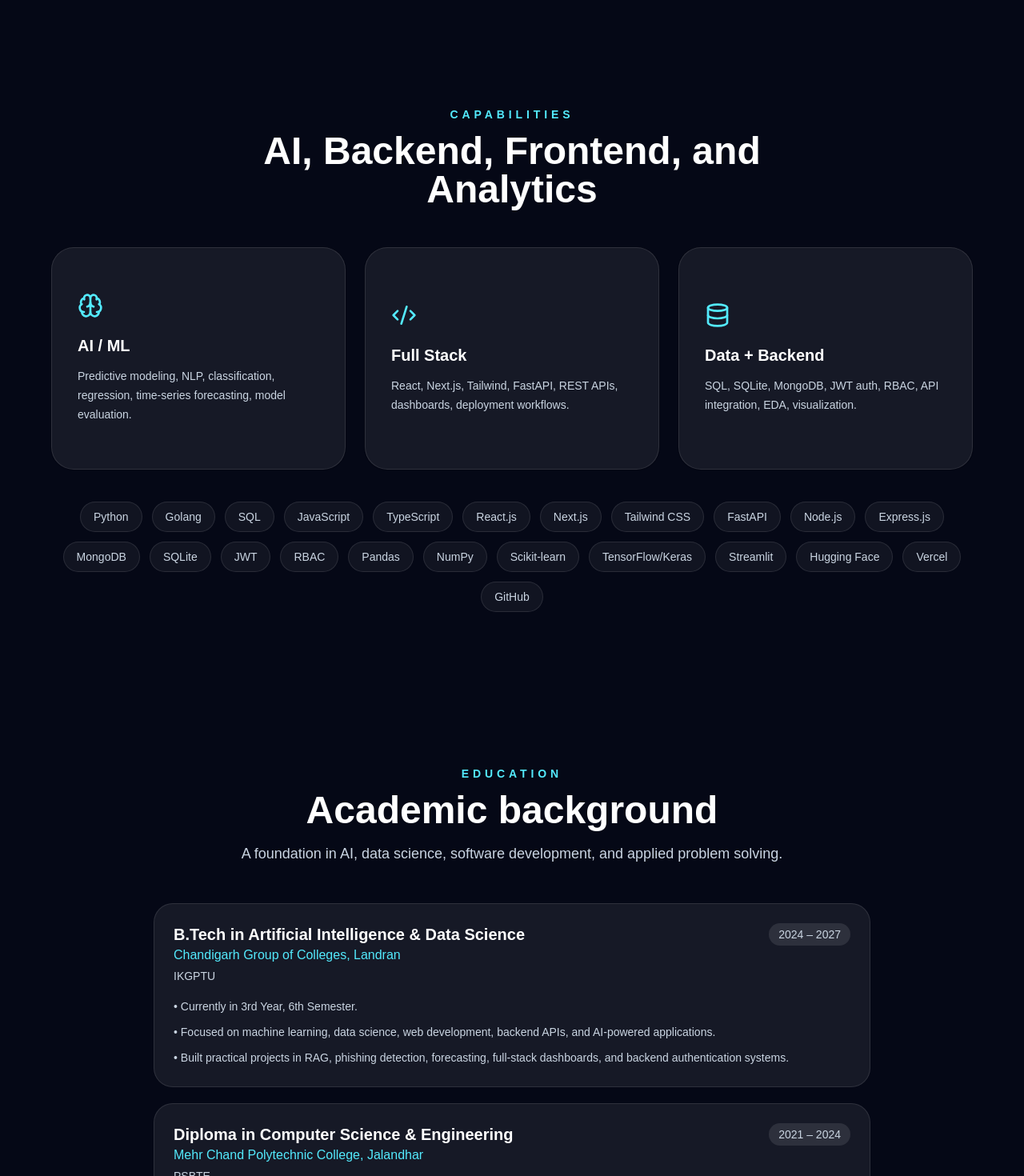
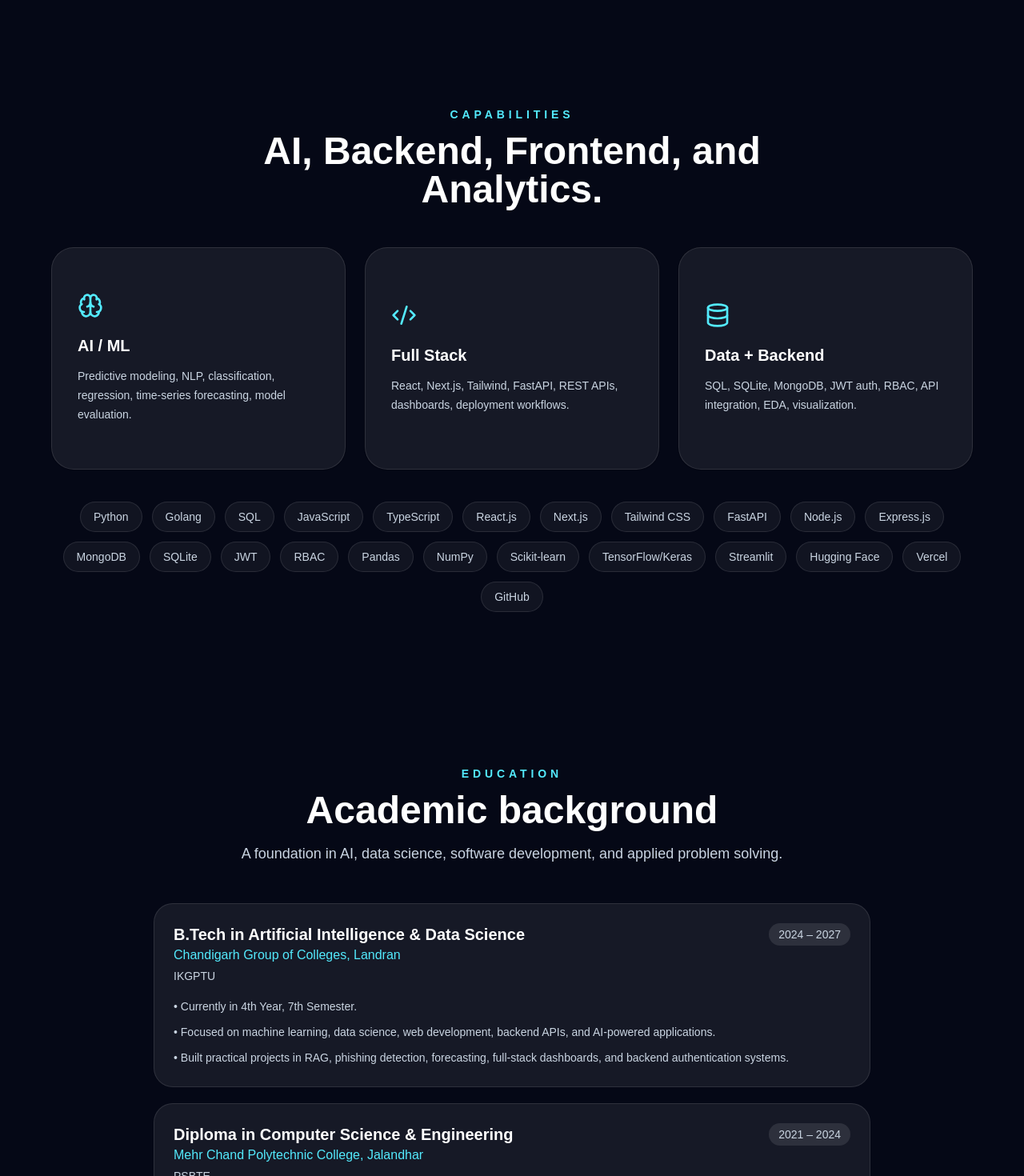
Before and after one commit to suhailkataria63/suhail-portfolio, a React (Vite) app: page / in a window 1280 px wide. Shown: the part 2261-3731 px from the top of the page at 80% size. Built offline with nearby package versions, Linux system fonts and the light colour scheme.

Commit message:
Updated Education section details.

```diff
--- a/src/App.jsx
+++ b/src/App.jsx
@@ -93,7 +93,7 @@
     university: "IKGPTU",
     period: "2024 – 2027",
     points: [
-      "Currently in 3rd Year, 6th Semester.",
+      "Currently in 4th Year, 7th Semester.",
       "Focused on machine learning, data science, web development, backend APIs, and AI-powered applications.",
       "Built practical projects in RAG, phishing detection, forecasting, full-stack dashboards, and backend authentication systems.",
     ],
@@ -413,7 +413,7 @@
       </section>
 
       <section id="skills" className="px-6 py-24 md:px-10">
-        <SectionTitle theme={theme} eyebrow="Capabilities" title="AI, Backend, Frontend, and Analytics" />
+        <SectionTitle theme={theme} eyebrow="Capabilities" title="AI, Backend, Frontend, and Analytics." />
         <div className="mx-auto grid max-w-6xl gap-6 md:grid-cols-3">
           {[{ title: "AI / ML", icon: Brain, text: "Predictive modeling, NLP, classification, regression, time-series forecasting, model evaluation." }, { title: "Full Stack", icon: Code2, text: "React, Next.js, Tailwind, FastAPI, REST APIs, dashboards, deployment workflows." }, { title: "Data + Backend", icon: Database, text: "SQL, SQLite, MongoDB, JWT auth, RBAC, API integration, EDA, visualization." }].map((area) => {
             const Icon = area.icon;
```
